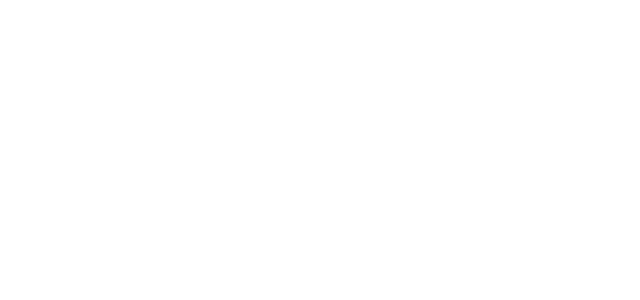
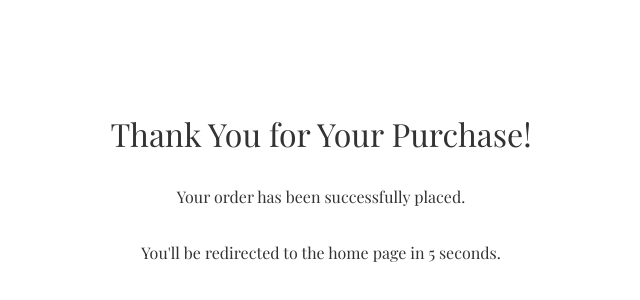
Before and after one commit to andrea-buonocore/capstone_project, a React (Create React App) app: page /thankyou in a window 1280 px wide. Before the commit this address had no page. Shown: the part 210-510 px from the top of the page, without its empty margins (249-889 px from the left). Built offline with nearby package versions, Linux system fonts and the light colour scheme.

Commit message:
aggiunta ty page!

```diff
--- a/db.json
+++ b/db.json
@@ -6,22 +6,21 @@
       "password": "1234",
       "cart": [
         {
-          "id": 3,
-          "title": "Mens Cotton Jacket",
-          "price": 55.99,
-          "description": "great outerwear jackets for Spring/Autumn/Winter, suitable for many occasions, such as working, hiking, camping, mountain/rock climbing, cycling, traveling or other outdoors. Good gift choice for you or your family member. A warm hearted love to Father, husband or son in this thanksgiving or Christmas Day.",
+          "id": 2,
+          "title": "Mens Casual Premium Slim Fit T-Shirts ",
+          "price": 22.3,
+          "description": "Slim-fitting style, contrast raglan long sleeve, three-button henley placket, light weight & soft fabric for breathable and comfortable wearing. And Solid stitched shirts with round neck made for durability and a great fit for casual fashion wear and diehard baseball fans. The Henley style round neckline includes a three-button placket.",
           "category": "men's clothing",
-          "image": "https://fakestoreapi.com/img/71li-ujtlUL._AC_UX679_.jpg",
+          "image": "https://fakestoreapi.com/img/71-3HjGNDUL._AC_SY879._SX._UX._SY._UY_.jpg",
           "rating": {
-            "rate": 4.7,
-            "count": 500
+            "rate": 4.1,
+            "count": 259
           },
           "quantity": "1"
         }
       ],
       "favorites": [],
       "purchases": [
-        [
         {
           "id": 3,
           "title": "Mens Cotton Jacket",
@@ -36,7 +35,6 @@
           "quantity": "1"
         }
       ]
-      ]
     }
   ]
 }
--- a/src/App.js
+++ b/src/App.js
@@ -10,6 +10,7 @@
 import Favorites from './components/Favorites';
 import Login from './components/Login';
 import SignUp from './components/SignUp';
+import ThankYou from './components/ThankYou';
 
 function App() {
   return (
@@ -28,6 +29,7 @@
           <Route path='/cart' element={<Cart />} />
           <Route path='/favorites' element={<Favorites />} />
           <Route path='/signup' element={<SignUp />} />
+          <Route path='/thankyou' element={<ThankYou />} />
         </Routes>
 
       </div>
--- a/src/components/Cart.jsx
+++ b/src/components/Cart.jsx
@@ -26,7 +26,7 @@
                 quantity: 1,
             }],
             mode: 'payment',
-            successUrl: 'https://example.com/success',
+            successUrl: `${window.location.origin}/thankyou`,
             cancelUrl: 'https://example.com/cancel',
             billingAddressCollection: 'required',
 
@@ -89,56 +89,30 @@
             let res = await fetch(USER_URL);
             if (res.ok) {
                 let user = await res.json();
-                user.purchases = [];
-                let newPurchase = cart;
-                user.purchases.push(newPurchase);
-
+                user.purchases = user.cart; // Copia l'array "cart" in "purchases"
+                user.cart = []; // Svuota l'array "cart"
                 let response = await fetch(USER_URL, {
                     method: "PUT",
                     headers: {
                         "Content-Type": "application/json",
                     },
                     body: JSON.stringify(user)
-                })
-
-                if (response.ok) {
-                    return;
-                }
-            }
-            else {
-                return new Error(res.statusText);
-            }
-        }
-        catch (e) {
-            console.log(e);
-        }
-    }
-
-    const emptyCart = async () => {
-        try {
-            let res = await fetch(USER_URL);
-            if (res.ok) {
-                let user = await res.json();
-                user.cart = [];
-                let response = await fetch(USER_URL, {
-                    method: "PUT",
-                    headers: {
-                        "Content-Type": "application/json",
-                    },
-                    body: JSON.stringify(user),
                 });
 
                 if (response.ok) {
-                    setCart([]); // Aggiungi questa riga per svuotare "cart" nello stato locale
+                    setCart([]); // Aggiorna lo stato locale dell'array "cart" a vuoto
                     return;
                 }
             } else {
                 return new Error(res.statusText);
             }
-        } catch (error) {
-            console.log(error);
+        } catch (e) {
+            console.log(e);
         }
     };
+
+
+
 
 
     useEffect(() => { getCartProducts() }, []);
@@ -201,7 +175,6 @@
                 </span>
                 <div className="text-end">
                     <button role="link" onClick={() => {
-                        emptyCart();
                         savePurchase();
                         handleClick();
 
--- /dev/null
+++ b/src/components/ThankYou.jsx
@@ -0,0 +1,37 @@
+import React, { useEffect, useState } from 'react';
+import { Container } from 'react-bootstrap';
+import { useNavigate } from 'react-router-dom';
+
+const ThankYouPage = () => {
+
+    const [countdown, setCountdown] = useState(10);
+    const navigate = useNavigate();
+
+    useEffect(() => {
+        const timer = setInterval(() => {
+            setCountdown((prevCountdown) => prevCountdown - 1);
+        }, 1000);
+
+        if (countdown === 0) {
+            clearInterval(timer);
+            // Reindirizza alla homepage
+            navigate('/home');
+        }
+
+        return () => {
+            clearInterval(timer);
+        };
+    }, [countdown]);
+
+    return (
+        <Container id='ty_container' className='position-absolute w-100 h-100 d-flex flex-column align-items-center justify-content-center'>
+                <h2 className='my-3'>Thank You for Your Purchase!</h2>
+                <p className='my-3'>Your order has been successfully placed.</p>
+                <p className='my-3'>
+                    You'll be redirected to the home page in {countdown} second{countdown !== 1 && 's'}.
+                </p>
+        </Container>
+    );
+};
+
+export default ThankYouPage;
--- a/src/style/App.scss
+++ b/src/style/App.scss
@@ -11,6 +11,7 @@
 @import './favorites.scss';
 @import './login.scss';
 @import './signup.scss';
+@import './thankyou.scss';
 
 
 body {
--- /dev/null
+++ b/src/style/thankyou.scss
@@ -0,0 +1,6 @@
+@import './partials/colors';
+@import './partials/mixins';
+
+#ty_container {
+    padding: $padding;
+}
```
Lines whose indentation alone changed are shown as unchanged.
